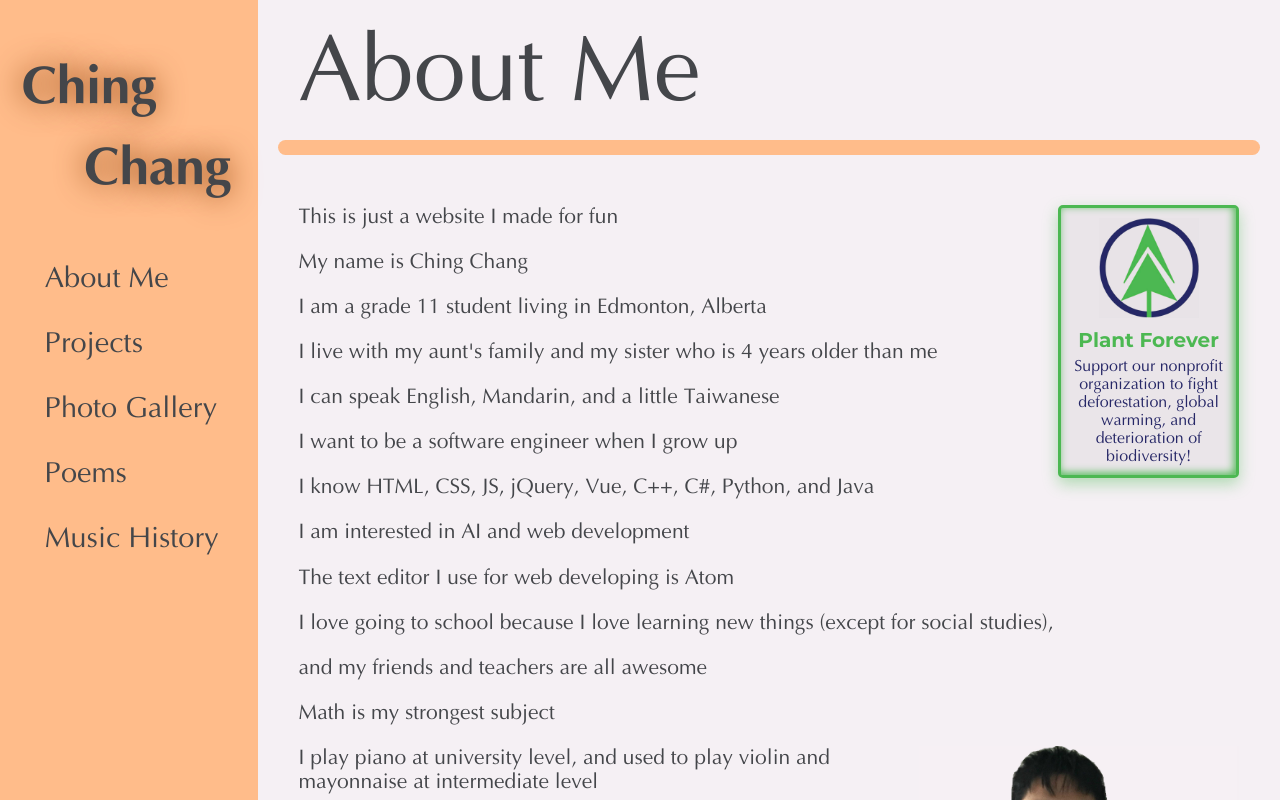
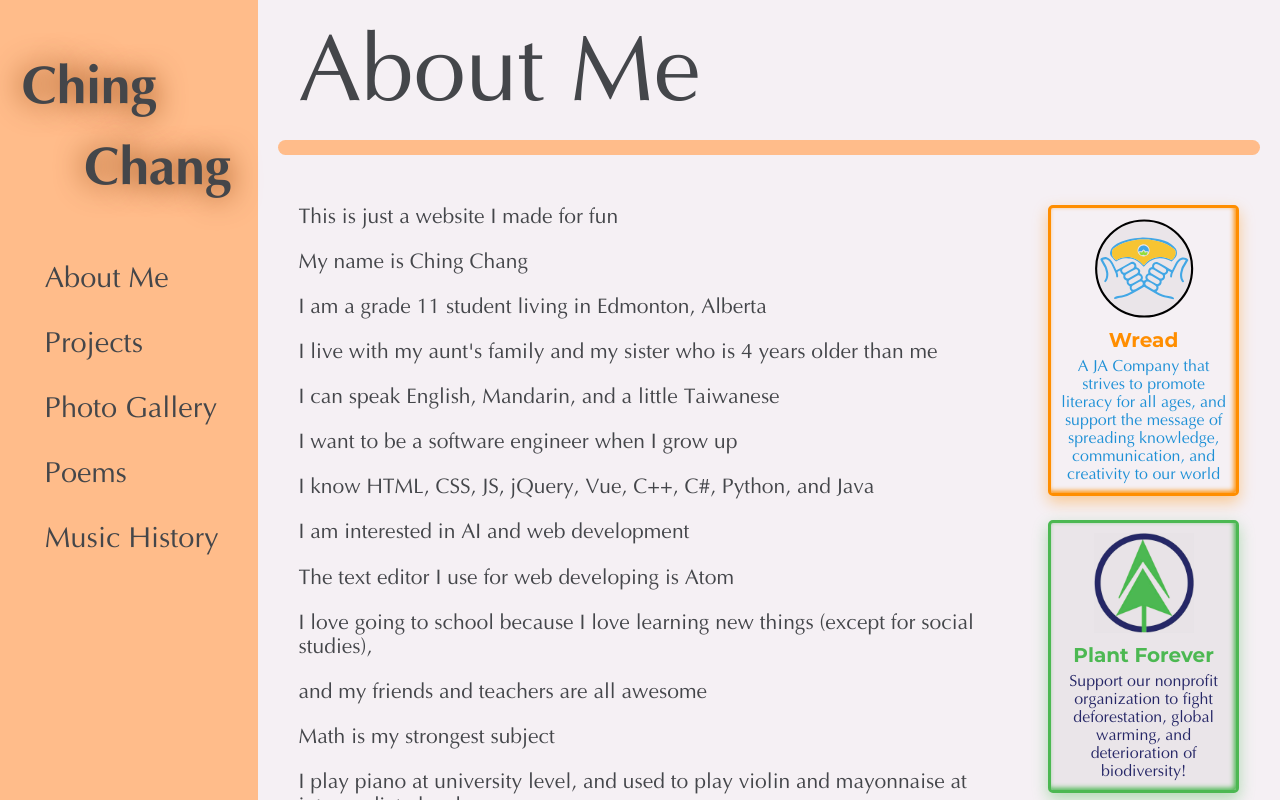
Before and after one commit to ChingChang9/Personal-Website, a Vue app: page / in a window 1280 px wide. Shown: the top 800 px of the page. Built offline with nearby package versions, Linux system fonts and the light colour scheme.

Commit message:
shout out wread

```diff
--- a/src/App.vue
+++ b/src/App.vue
@@ -278,6 +278,7 @@ footer {
     width: calc(40px + 10vw);
     color: $white;
     opacity: 0.5;
+    transition-duration: 0.3s;
     &:hover {
       opacity: 1;
     }
--- a/src/views/About.vue
+++ b/src/views/About.vue
@@ -2,11 +2,11 @@
   <div>
     <div id="topic">About Me</div>
     <div id="line"></div>
-    <a id="plant-forever" href="http://plantforever.org/" target="_blank">
-      <img src="@/assets/plant-forever.jpg" />
-      <div id="name">Plant Forever</div>
+    <a id="wread" class="advertisement" href="http://wread.netlify.com" target="_blank">
+      <img src="@/assets/about/wread.svg" />
+      <div id="name">Wread</div>
       <div id="description">
-        Support our nonprofit organization to fight deforestation, global warming, and deterioration of biodiversity!
+        A JA Company that strives to promote literacy for all ages, and support the message of spreading knowledge, communication, and creativity to our world
       </div>
     </a>
     <p>This is just a website I made for fun</p>
@@ -16,14 +16,21 @@
     <p>I can speak English, Mandarin, and a little Taiwanese</p>
     <p>I want to be a software engineer when I grow up</p>
     <p>I know HTML, CSS, JS, jQuery, Vue, C++, C#, Python, and Java</p>
+    <a id="plant-forever" class="advertisement" href="http://plantforever.org/" target="_blank">
+      <img src="@/assets/about/plant-forever.jpg" />
+      <div id="name">Plant Forever</div>
+      <div id="description">
+        Support our nonprofit organization to fight deforestation, global warming, and deterioration of biodiversity!
+      </div>
+    </a>
     <p>I am interested in AI and web development</p>
     <p>The text editor I use for web developing is Atom</p>
     <p>I love going to school because I love learning new things (except for social studies),</p>
     <p>and my friends and teachers are all awesome</p>
     <p>Math is my strongest subject</p>
-    <img id="charming" src="@/assets/about/charming.jpg" draggable="false" />
     <p>I play piano at university level, and used to play violin and mayonnaise at intermediate level</p>
     <p>I have finished harmony, counterpoint, and music history at university level</p>
+    <img id="charming" src="@/assets/about/charming.jpg" draggable="false" />
     <p>My piano teacher's piano teacher's piano teacher's piano teacher's piano teacher is <em>Frédéric Chopin</em></p>
     <p>So I guess you can call me <em>Frédéric Chopin <span>VI</span></em></p>
     <p>My favourite sport is basketball, and I was in my junior high school team for 3 years</p>
@@ -79,6 +86,7 @@ export default {
   },
   mounted() {
     this.$nextTick(() => document.querySelector("#plant-forever").classList.add("mounted"));
+    this.$nextTick(() => document.querySelector("#wread").classList.add("mounted"));
     this.timeoutID = setTimeout(() => document.querySelector("#plant-forever").style.transitionDuration = "0.25s", 1500);
     this.animateText();
     this.charmingScroll();
@@ -133,7 +141,9 @@ export default {
 
 <style lang="scss" scoped>
 $green: #4cb852;
-$blue: #262767;
+$dark-blue: #262767;
+$orange: #ff8e00;
+$light-blue: #42a7e5;
 
 p {
   display: table;
@@ -155,33 +165,54 @@ p {
   transform: translateX(-100px);
   opacity: 0;
 }
-#plant-forever {
+.advertisement {
+  float: right;
   transform: translateX(250px);
   transition-duration: 1s;
   transition-timing-function: cubic-bezier(0, 0.85, 1, 1);
-  background-color: $shaded-white;
-  box-shadow: inset -2px -2px 8px $green, 0px 6px 15px rgba($green, 0.4);
-  border: 3px solid $green;
-  padding: 10px 0px;
+  padding: 10px 5px;
   margin-left: 5px;
   border-radius: 5px;
   width: 175px;
-  float: right;
+  right: 0px;
   text-align: center;
   text-decoration: none;
+  &#wread {
+    background-color: $white;
+    box-shadow: inset -2px -2px 5px $orange, 0px 6px 15px rgba($orange, 0.4);
+    border: 3px solid $orange;
+    #name {
+      color: $orange;
+    }
+    #description {
+      color: darken($light-blue, 10%);
+    }
+    &:hover {
+      box-shadow: inset -2px -2px 5px $orange, 0px 8px 15px rgba($orange, 0.6);
+      transform: translateY(-3px);
+    }
+  }
+  &#plant-forever {
+    background-color: $shaded-white;
+    box-shadow: inset -2px -2px 5px $green, 0px 6px 15px rgba($green, 0.4);
+    border: 3px solid $green;
+    #name {
+      color: $green;
+    }
+    #description {
+      color: $dark-blue;
+    }
+    &:hover {
+      box-shadow: inset -2px -2px 5px $green, 0px 8px 15px rgba($green, 0.6);
+      transform: translateY(-3px);
+    }
+  }
   #name {
     font-size: 20px;
     font-family: Montserrat;
     font-weight: 800;
     margin-top: 10px;
     margin-bottom: 5px;
-    color: $green;
-  }
-  #description {
-    color: $blue;
-    &:hover {
-      color: $blue;
-    }
   }
   img {
     margin: auto;
@@ -191,10 +222,6 @@ p {
   }
   &.mounted {
     transform: translateX(0px);
-  }
-  &:hover {
-    box-shadow: inset -2px -2px 8px $green, 0px 8px 15px rgba($green, 0.6);
-    transform: translateY(-3px);
   }
 }
 
@@ -208,8 +235,7 @@ p {
   }
 }
 @media (max-width: 450px) {
-  #plant-forever {
-    padding: 10px 5px;
+  .advertisement {
     width: 40vw;
     img {
       width: 30vw;
--- a/src/views/Projects.vue
+++ b/src/views/Projects.vue
@@ -70,8 +70,8 @@
       <router-link class="card" :to="{ name: 'IBTimerII' }" draggable="false">
         <h1 class="title">IB Timer II</h1>
         <div class="description">
-          Don't leave everything till last minutes, kids. Don't be the VP of Production if you are
-          in full IB. You must understand your limit and not ending up being like me
+          Don't leave everything till the last minute, kids. Don't be the VP of Production if you
+          are in full IB. You must understand your limit and not ending up like me
         </div>
         <img src="@/assets/projects/placeholder-white.jpg" draggable="false" />
       </router-link>
```
Also changed, not shown: src/assets/about/plant-forever.jpg (renamed from src/assets/plant-forever.jpg), src/assets/about/wread.svg (added).
